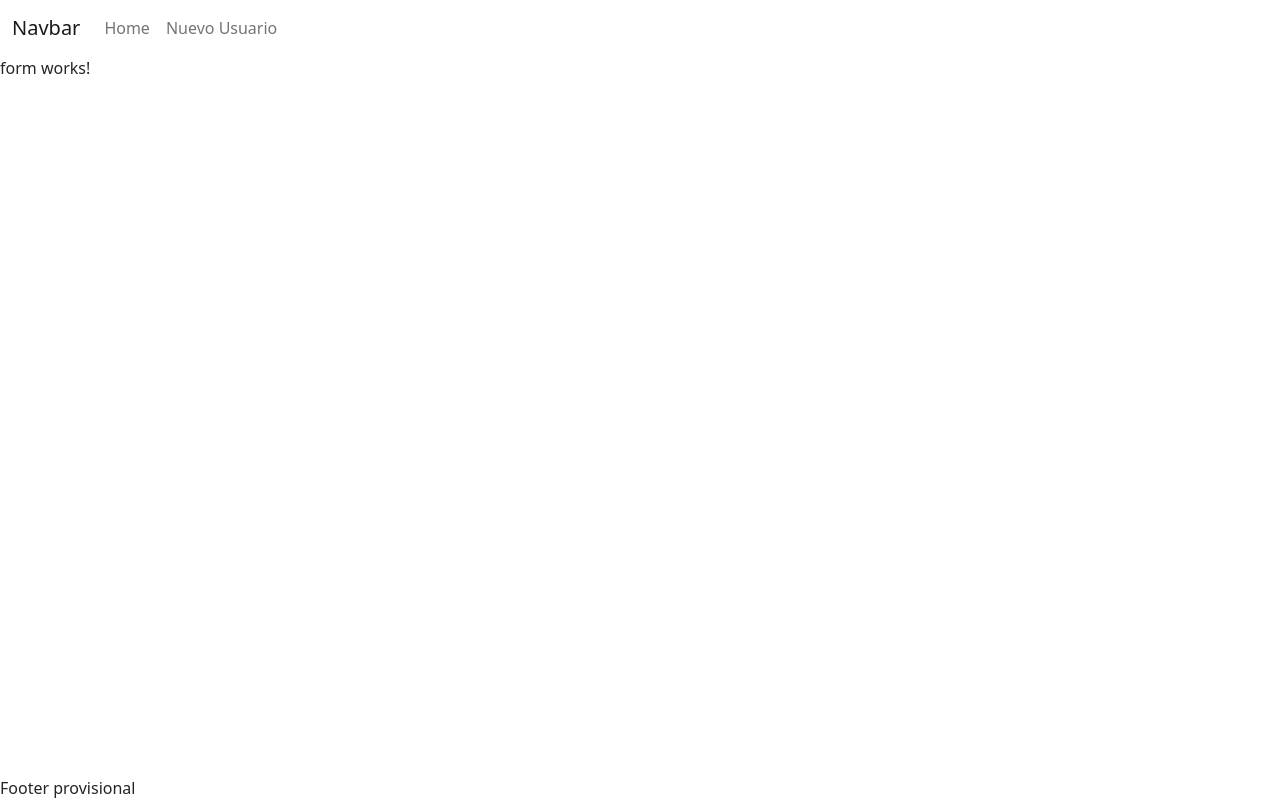
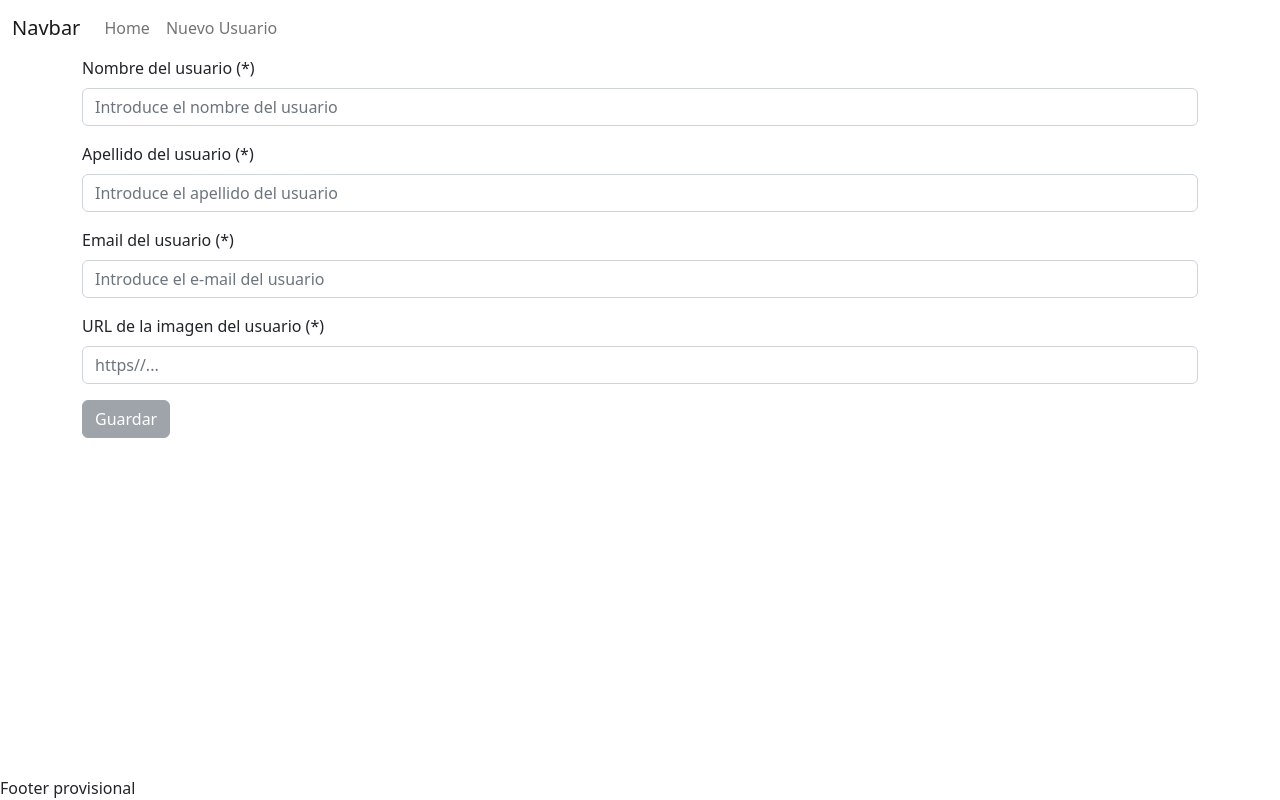
Before and after one commit to marianadal/masterfullstack_actividad6, an Angular app: page /nuevo-usuario in a window 1280 px wide. Built offline with nearby package versions, Linux system fonts and the light colour scheme.

Commit message:
Maquetación y validación del componente formulario
Se maqueta y se programa el formulario con las validaciones correspondientes

```diff
--- a/src/app/app.module.ts
+++ b/src/app/app.module.ts
@@ -1,6 +1,9 @@
+//Librerías
 import { NgModule } from '@angular/core';
 import { BrowserModule } from '@angular/platform-browser';
+import { ReactiveFormsModule } from '@angular/forms';
 
+//Componentes
 import { AppComponent } from './app.component';
 import { FormComponent } from './components/form/form.component';
 import { UsersListComponent } from './components/users-list/users-list.component';
@@ -18,7 +21,7 @@ import { UserDetailComponent } from './components/user-detail/user-detail.compon
     HeaderComponent,
     UserDetailComponent,
   ],
-  imports: [BrowserModule, AppRoutingModule],
+  imports: [BrowserModule, AppRoutingModule, ReactiveFormsModule],
   providers: [],
   bootstrap: [AppComponent],
 })
--- a/src/app/components/form/form.component.css
+++ b/src/app/components/form/form.component.css
@@ -0,0 +1,12 @@
+.form__input.ng-invalid.ng-touched {
+    border-bottom: 3px solid crimson;
+}
+
+.form__input.ng-valid.ng-touched {
+    border-bottom: 3px solid lightgreen;
+}
+
+.form__error {
+    color:crimson;
+    font-size: 10px;
+}
--- a/src/app/components/form/form.component.html
+++ b/src/app/components/form/form.component.html
@@ -1 +1,83 @@
-<p>form works!</p>
+<!-- {{ formModel.valid }} -->
+<section class="container">
+  <form [formGroup]="formModel" (ngSubmit)="getDataForm()">
+    <div class="row">
+      <div class="col-12 mb-3">
+        <label class="form-label" for="firstname">Nombre del usuario (*)</label>
+        <input
+          id="firstname"
+          type="text"
+          class="form-control form__input"
+          placeholder="Introduce el nombre del usuario"
+          formControlName="first_name"
+        />
+        <p class="form__error" *ngIf="checkControl('first_name', 'required')">
+          Este campo es requerido
+        </p>
+        <p class="form__error" *ngIf="checkControl('first_name', 'minlength')">
+          El nombre debe tener mínimo 3 letras
+        </p>
+      </div>
+      <div class="col-12 mb-3">
+        <label class="form-label" for="lastname"
+          >Apellido del usuario (*)</label
+        >
+        <input
+          id="lastname"
+          type="text"
+          class="form-control form__input"
+          placeholder="Introduce el apellido del usuario"
+          formControlName="last_name"
+        />
+        <p class="form__error" *ngIf="checkControl('last_name', 'required')">
+          Este campo es requerido
+        </p>
+      </div>
+      <div class="col-12 mb-3">
+        <label class="form-label" for="email">Email del usuario (*)</label>
+        <input
+          id="email"
+          type="mail"
+          class="form-control form__input"
+          placeholder="Introduce el e-mail del usuario"
+          formControlName="email"
+        />
+        <p class="form__error" *ngIf="checkControl('email', 'required')">
+          Este campo es requerido
+        </p>
+        <p class="form__error" *ngIf="checkControl('email', 'pattern')">
+          El formato e-mail debe ser válido
+        </p>
+      </div>
+      <div class="col-12 mb-3">
+        <label class="form-label" for="picture"
+          >URL de la imagen del usuario (*)</label
+        >
+        <input
+          id="picture"
+          type="url"
+          class="form-control form__input"
+          placeholder="https//..."
+          alt="imagen"
+          formControlName="image"
+        />
+        <p class="form__error" *ngIf="checkControl('image', 'required')">
+          Este campo es requerido
+        </p>
+        <p class="form__error" *ngIf="checkControl('image', 'pattern')">
+          La URL de la imagen debe ser válida
+        </p>
+      </div>
+      <div>
+        <button
+          type="submit"
+          class="btn btn-secondary"
+          alt="guardar"
+          [disabled]="!formModel.valid"
+        >
+          Guardar
+        </button>
+      </div>
+    </div>
+  </form>
+</section>
--- a/src/app/components/form/form.component.ts
+++ b/src/app/components/form/form.component.ts
@@ -1,15 +1,51 @@
 import { Component, OnInit } from '@angular/core';
+import { FormControl, FormGroup, Validators } from '@angular/forms';
 
 @Component({
   selector: 'app-form',
   templateUrl: './form.component.html',
-  styleUrls: ['./form.component.css']
+  styleUrls: ['./form.component.css'],
 })
 export class FormComponent implements OnInit {
+  formModel: FormGroup;
 
-  constructor() { }
-
-  ngOnInit(): void {
+  constructor() {
+    this.formModel = new FormGroup(
+      {
+        first_name: new FormControl('', [
+          Validators.required,
+          Validators.minLength(3),
+        ]),
+        last_name: new FormControl('', [
+          Validators.required,
+          Validators.minLength(3),
+        ]),
+        email: new FormControl('', [
+          Validators.required,
+          Validators.pattern(/^([a-z0-9_\.-]+)@([\da-z\.-]+)\.([a-z\.]{2,6})$/),
+        ]),
+        image: new FormControl('', [
+          Validators.required,
+          Validators.pattern(/^https?:\/\/[\w\-]+(\.[\w\-]+)+[/#?]?.*$/),
+        ]),
+      },
+      []
+    );
   }
 
+  ngOnInit(): void {}
+
+  getDataForm() {
+    console.log(this.formModel.value);
+  }
+
+  checkControl(controlName: string, controlError: string): boolean {
+    if (
+      this.formModel.get(controlName)?.hasError(controlError) &&
+      this.formModel.get(controlName)?.touched
+    ) {
+      return true;
+    }
+    return false;
+  }
 }
```
